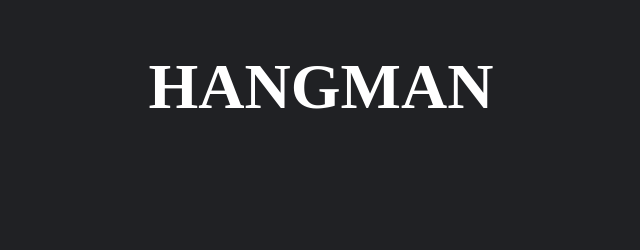
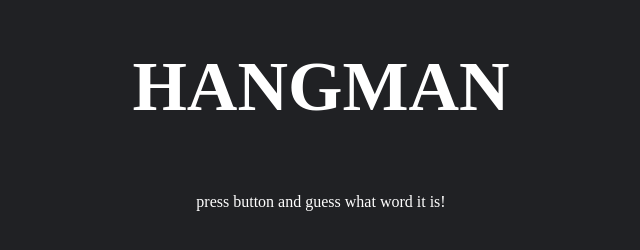
Before and after one commit to yoodonggeon/1st_project, a website: page index.html in a window 1280 px wide. Shown: the whole page, without its empty margins (319-959 px from the left). Drawn offline with Linux system fonts and the light colour scheme.

Commit message:
now i start programming hardly

```diff
--- a/app.js
+++ b/app.js
@@ -5,3 +5,5 @@ app.get('/',function(req,res){
     res.send('server is connected! ')
 
 })
+
+app.listen(3000);
--- a/index.html
+++ b/index.html
@@ -8,6 +8,9 @@
     <title>Hangman</title>
 </head>
 <body>
+   <dir class="container">
     <h1>HANGMAN</h1>
+    <p class="ep">press button and guess what word it is! </p>
+</dir>
 </body>
 </html>
--- a/style.css
+++ b/style.css
@@ -9,12 +9,27 @@ body{
 }
 
 h1{
-    display: flex;
-    position: absolute;
     color: white;
     width: 100%;
-    justify-content: center;
-    margin-top: 50px;
-    font-size: 400%;
+    order: 1;
+    text-align: center;
+    font-size: 70px;
     margin-bottom: 0;
 }
+
+.ep{
+    text-align: center;
+    color: white;
+    order: 2;
+}
+
+.container{
+    display: flex;
+    flex-direction: column;
+    align-items: center;
+    justify-content: space-between;
+    flex-wrap: wrap;
+    gap: 50px;
+    padding-left: 0;
+    margin: 0;
+}
```
Also changed, not shown: 1 other file.
